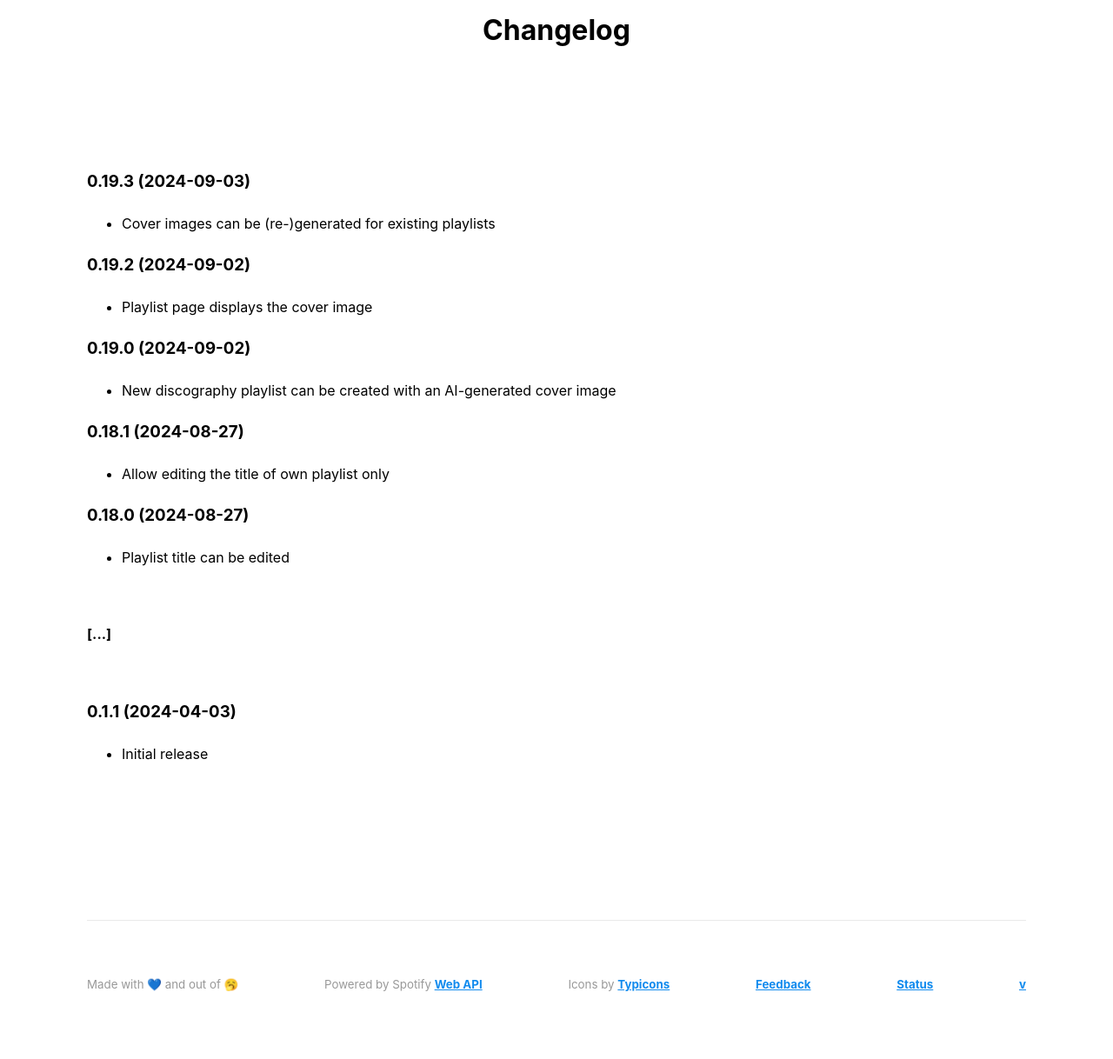
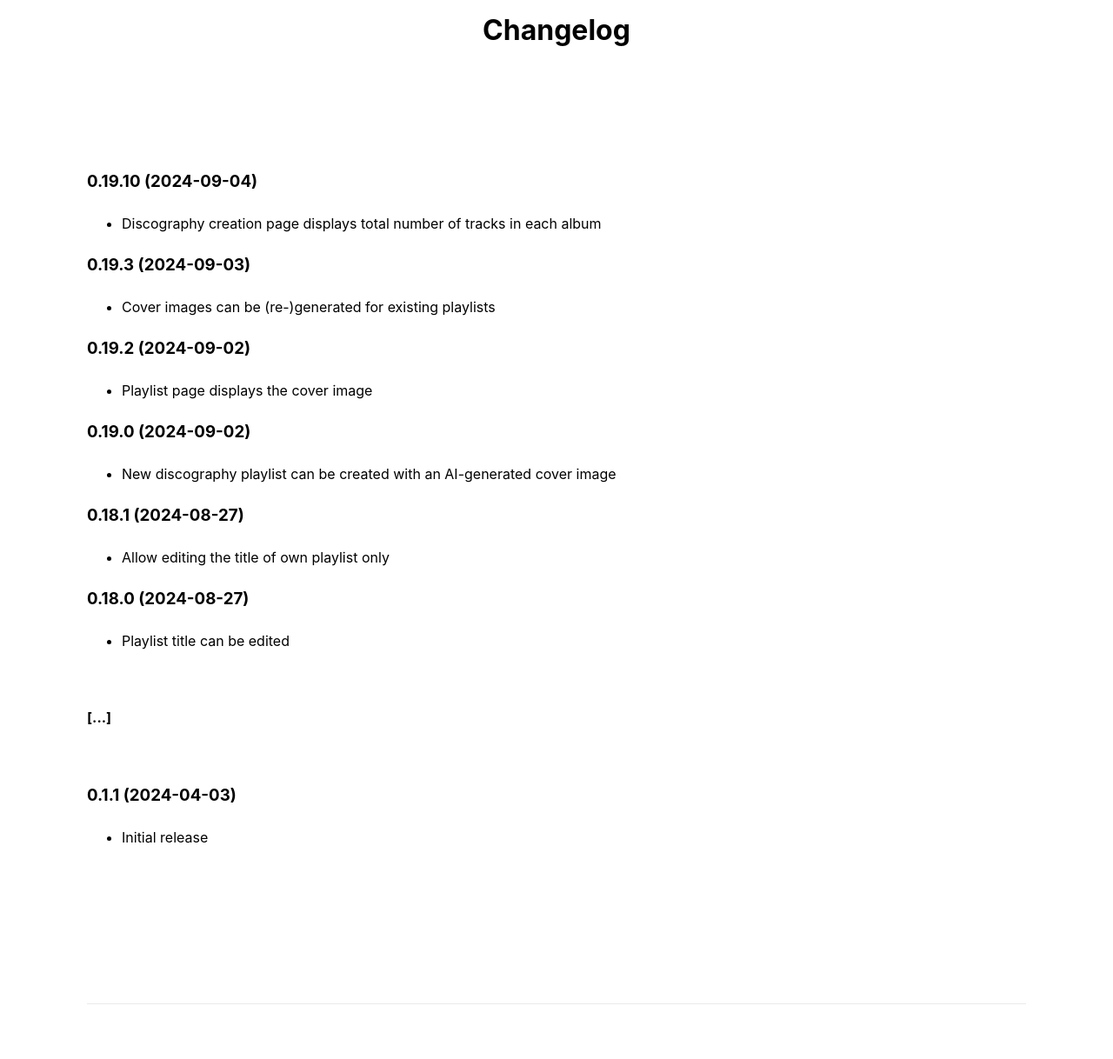
Before and after one commit to Ch00k/mottle, a Django app: template web/templates/web/changelog.html in a window 1280 px wide. Shown: the part 237-1455 px from the top of the page at 87% size. Before the commit the page ends 1377 px from the top, so only its background shows below. Run offline with Django 5.2, Linux system fonts and the light colour scheme; the template is opened without the code that fills it, so the values that code supplies are empty; parts of the project's set-up code (start-up, migrations or seed data) failed here and were passed over; some libraries are stand-ins or nearby versions.

Commit message:
Update changelog

```diff
--- a/web/templates/web/parts/changelog.html
+++ b/web/templates/web/parts/changelog.html
@@ -1,3 +1,10 @@
+<h3>0.19.10 (2024-09-04)</h3>
+<ul>
+    <li>
+        Discography creation page displays total number of tracks in each album
+    </li>
+</ul>
+
 <h3>0.19.3 (2024-09-03)</h3>
 <ul>
     <li>Cover images can be (re-)generated for existing playlists</li>
@@ -25,9 +32,9 @@
     <li>Playlist title can be edited</li>
 </ul>
 
-<br>
+<br />
 <h4>[...]</h4>
-<br>
+<br />
 
 <h3>0.1.1 (2024-04-03)</h3>
 <ul>
```
